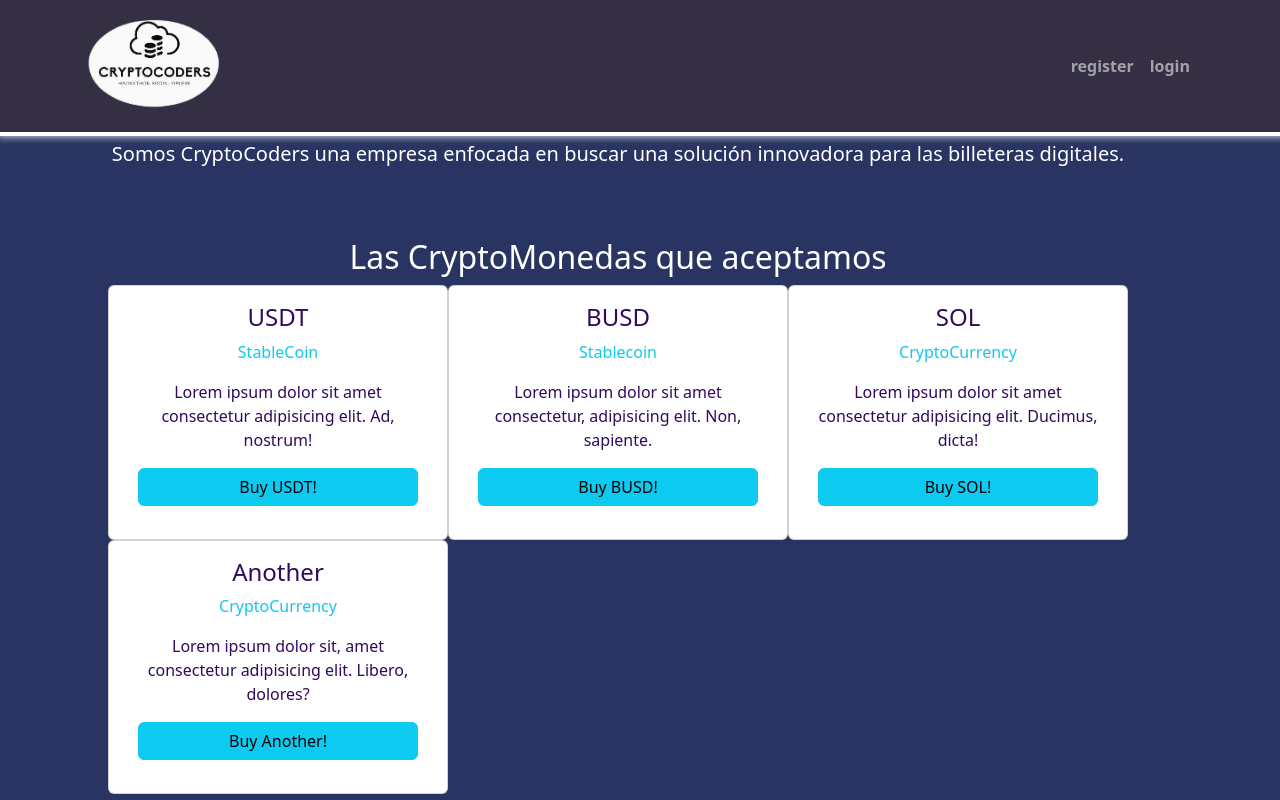
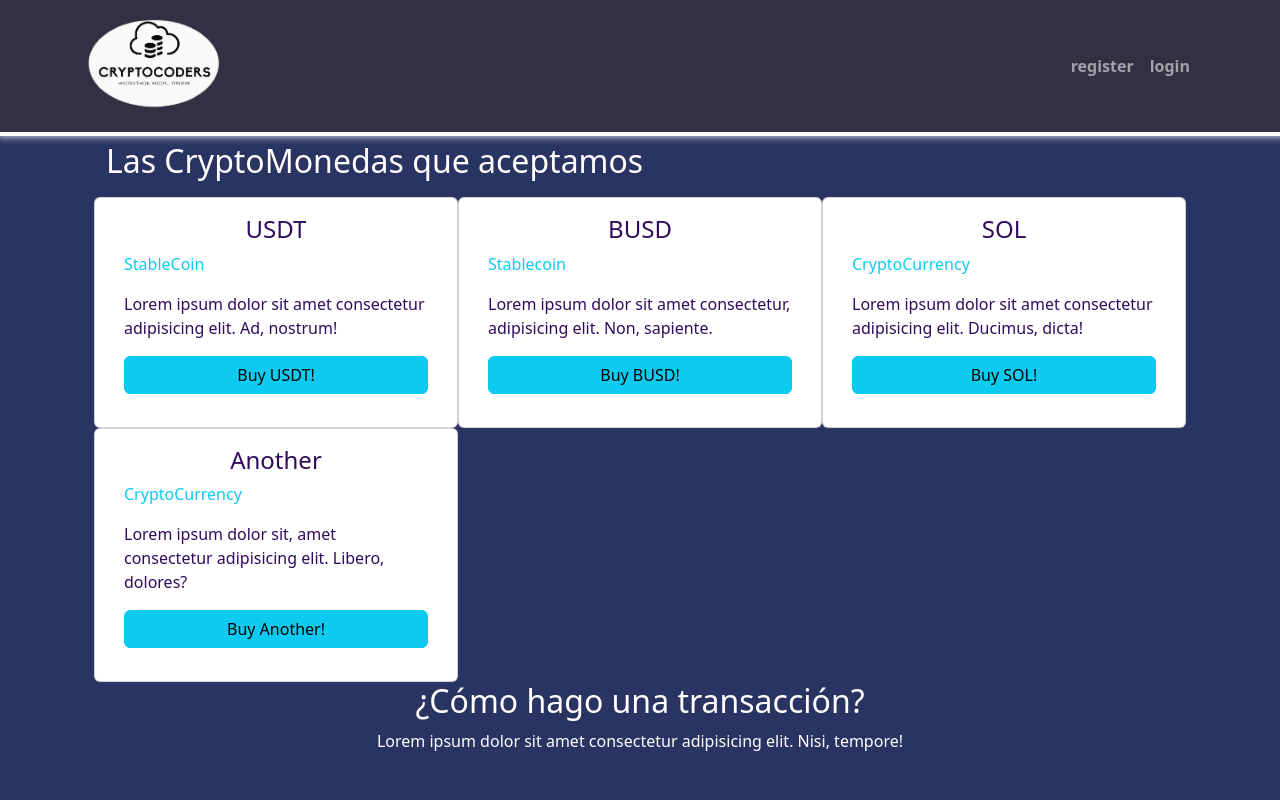
Before and after one commit to requin883/NuevoFront, a React (Vite) app: page /home in a window 1280 px wide. Shown: the top 800 px of the page. Built offline with nearby package versions, Linux system fonts and the light colour scheme.

Commit message:
hotfix: remove margin from container

```diff
--- a/src/Pages/Homepages/Homepages.jsx
+++ b/src/Pages/Homepages/Homepages.jsx
@@ -19,7 +19,7 @@ function Homepages() {
     return (
         <>
             <ExamplesNavbar val={["register", "login"]} />
-            <Container className="d-flex flex-column wrapper m-5 text-center">
+            <Container className="d-flex flex-column wrapper">
                 <Container className=" d-flex flex-column">
                     <h2 className="align-self-center title p-3">Quienes Somos?</h2>
                     <h5 className="description p-3">
@@ -27,11 +27,11 @@ function Homepages() {
                         las billeteras digitales.
                     </h5>
                 </Container>
-                <Container className="text-center">
-                    <Container className="p-5 ">
-                        <h2 className="title text-center">Las CryptoMonedas que aceptamos</h2>
+                <Container>
+                    <Container>
+                        <h2 className="mb-3">Las CryptoMonedas que aceptamos</h2>
                         <div className="CryptoCurrencies">
-                            <Row >
+                            <Row xs="4">
                                 <Card title="USDT" cat="StableCoin">
                                     Lorem ipsum dolor sit amet consectetur adipisicing elit. Ad, nostrum!
                                 </Card>
```
